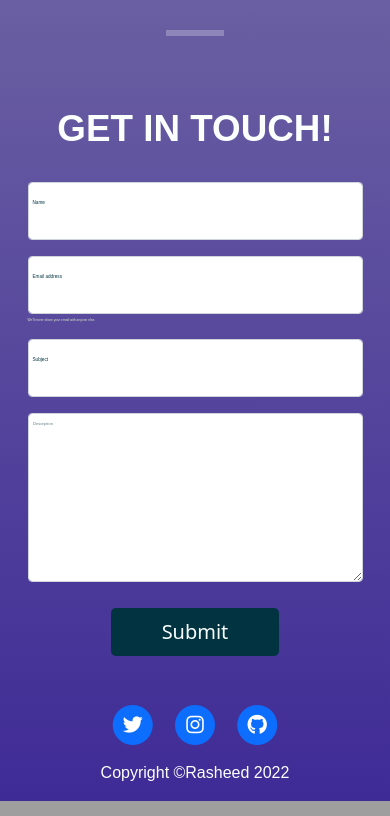
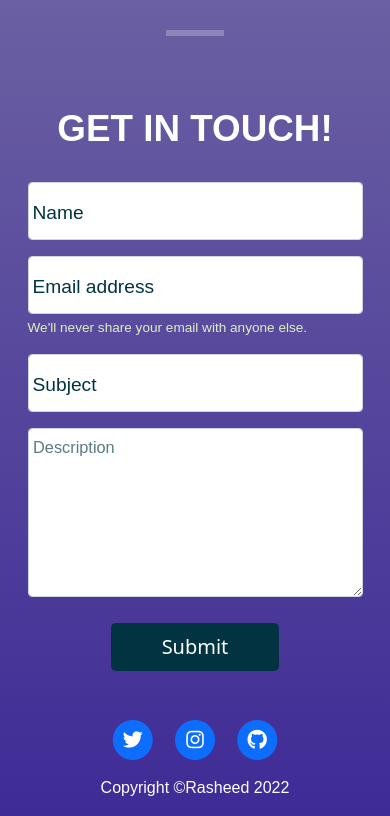
Before and after one commit to OmniRR24/Rasheed-portfolio, a Flask app: page / in a window 390 px wide. Shown: the part 2203-3019 px from the top of the page. Run offline with Flask 2, Linux system fonts and the light colour scheme; some libraries are stand-ins or nearby versions.

Commit message:
responsive work

```diff
--- a/static/css/styles.css
+++ b/static/css/styles.css
@@ -195,13 +195,13 @@
 }
 
 .form-label {
-    font-size: 1.2vw;
+    font-size: clamp(1.2rem, 1.2vw, 1.5rem);
     font-family: "Montserrat-Light", sans-serif;
     color: #013440;
 }
 
 .form-text {
-    font-size: 0.85vw;
+    font-size: clamp(.85rem, .85vw, 1rem);
     color: #e1eec3;
     font-family: "Montserrat-Light", sans-serif;
 }
```
